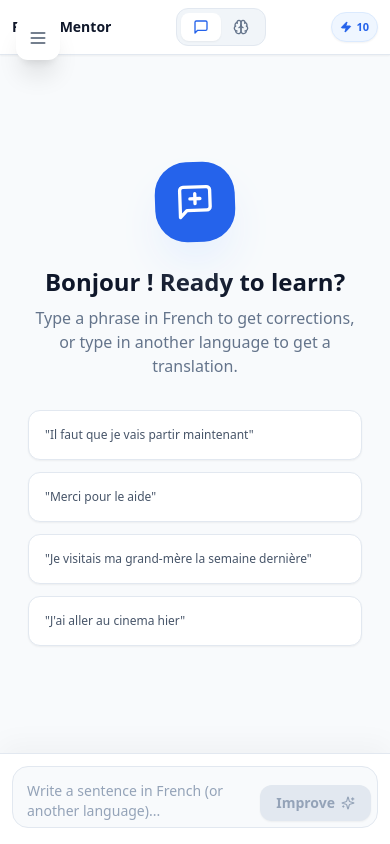
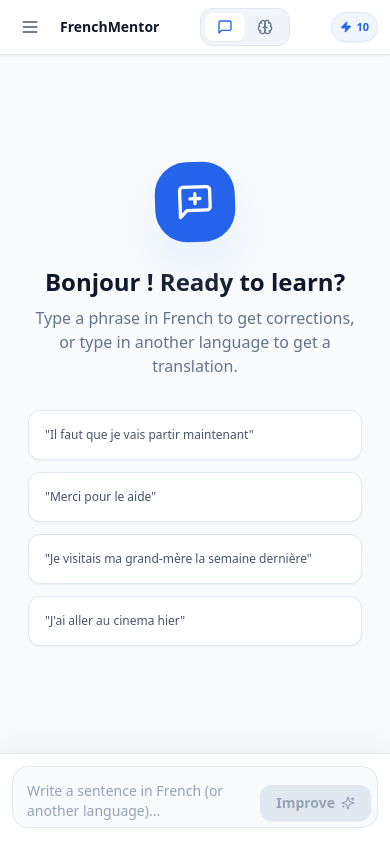
Before and after one commit to testomoh9-star/FrenchMentor, a React (Vite) app: page / in a window 390 px wide. Built offline with nearby package versions, Linux system fonts and the light colour scheme.

Commit message:
feat(ui): Implement responsive sidebar toggle
Adds functionality to toggle the sidebar on smaller screens, improving the user experience for mobile and tablet users. Includes a new toggle button and updates the Header component to manage sidebar state.

```diff
--- a/App.tsx
+++ b/App.tsx
@@ -264,6 +264,8 @@
           setActiveTab={setActiveTab}
           isPro={isPro}
           hasNotifications={isPro && pendingMissionsCount > 0}
+          isSidebarExpanded={isSidebarExpanded}
+          onToggleSidebar={() => setIsSidebarExpanded(!isSidebarExpanded)}
         />
 
         <main ref={scrollContainerRef} className="flex-1 overflow-y-auto scroll-smooth flex flex-col relative">
--- a/components/Header.tsx
+++ b/components/Header.tsx
@@ -1,6 +1,6 @@
 
 import React from 'react';
-import { Languages, Zap, MessageSquare, Brain, Crown } from 'lucide-react';
+import { Languages, Zap, MessageSquare, Brain, Crown, Menu, PanelLeft } from 'lucide-react';
 import { SystemLanguage, UI_TRANSLATIONS } from '../types';
 
 interface HeaderProps {
@@ -10,6 +10,8 @@
   setActiveTab: (tab: 'practice' | 'brain') => void;
   isPro?: boolean;
   hasNotifications?: boolean;
+  isSidebarExpanded: boolean;
+  onToggleSidebar: () => void;
 }
 
 const Header: React.FC<HeaderProps> = ({
@@ -18,17 +20,30 @@
   activeTab,
   setActiveTab,
   isPro,
-  hasNotifications
+  hasNotifications,
+  isSidebarExpanded,
+  onToggleSidebar
 }) => {
   const t = UI_TRANSLATIONS[language];
   const isRtl = language === 'Arabic';
 
   return (
-    <header className="bg-white/90 backdrop-blur-md border-b border-slate-200 px-3 sm:px-6 py-2 sm:py-3 z-50 flex items-center justify-between shadow-sm shrink-0 sticky top-0 safe-top">
-      <div className="flex items-center gap-2 sm:gap-4 min-w-fit">
-        <div className="flex items-center gap-2 sm:gap-3">
-          <div className="bg-blue-600 p-2 rounded-lg text-white shadow-blue-200 shadow-md hidden sm:block">
-            <Languages size={18} />
+    <header className="bg-white/90 backdrop-blur-md border-b border-slate-200 px-3 sm:px-4 py-2 sm:py-2.5 z-50 flex items-center justify-between shadow-sm shrink-0 sticky top-0 safe-top">
+      <div className={`flex items-center gap-2 sm:gap-3 min-w-fit ${isRtl ? 'flex-row-reverse' : 'flex-row'}`}>
+
+        {/* Responsive Toggle Button */}
+        {!isSidebarExpanded && (
+          <button
+            onClick={onToggleSidebar}
+            className="p-2 hover:bg-slate-100 rounded-xl text-slate-600 transition-colors flex items-center justify-center mr-1"
+          >
+            <Menu size={20} />
+          </button>
+        )}
+
+        <div className={`flex items-center gap-2 sm:gap-3 ${isRtl ? 'flex-row-reverse' : 'flex-row'}`}>
+          <div className="bg-blue-600 p-1.5 sm:p-2 rounded-lg text-white shadow-blue-200 shadow-md hidden md:block">
+            <Languages size={16} className="sm:w-[18px] sm:h-[18px]" />
           </div>
           <div className="flex flex-col">
             <h1 className="font-black text-slate-900 text-sm sm:text-base leading-tight">FrenchMentor</h1>
--- a/components/Sidebar.tsx
+++ b/components/Sidebar.tsx
@@ -279,12 +279,6 @@
           </div>
         </div>
       </aside>
-
-      {isMobile && !isExpanded && (
-        <button onClick={onToggle} className="fixed top-4 left-4 z-[100] p-3 bg-white shadow-xl rounded-xl text-slate-600 active:scale-95">
-          <Menu size={20} />
-        </button>
-      )}
     </>
   );
 };
```
